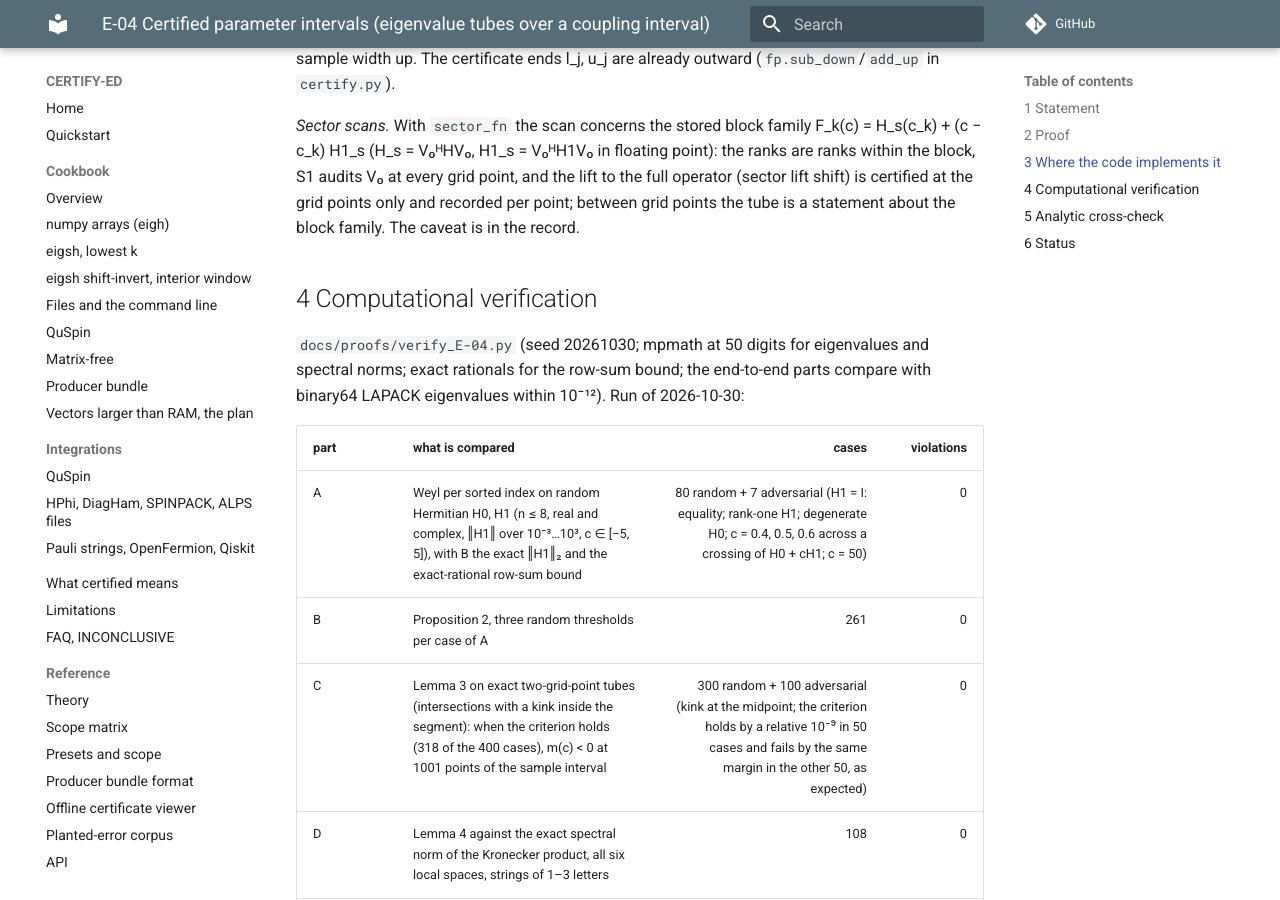
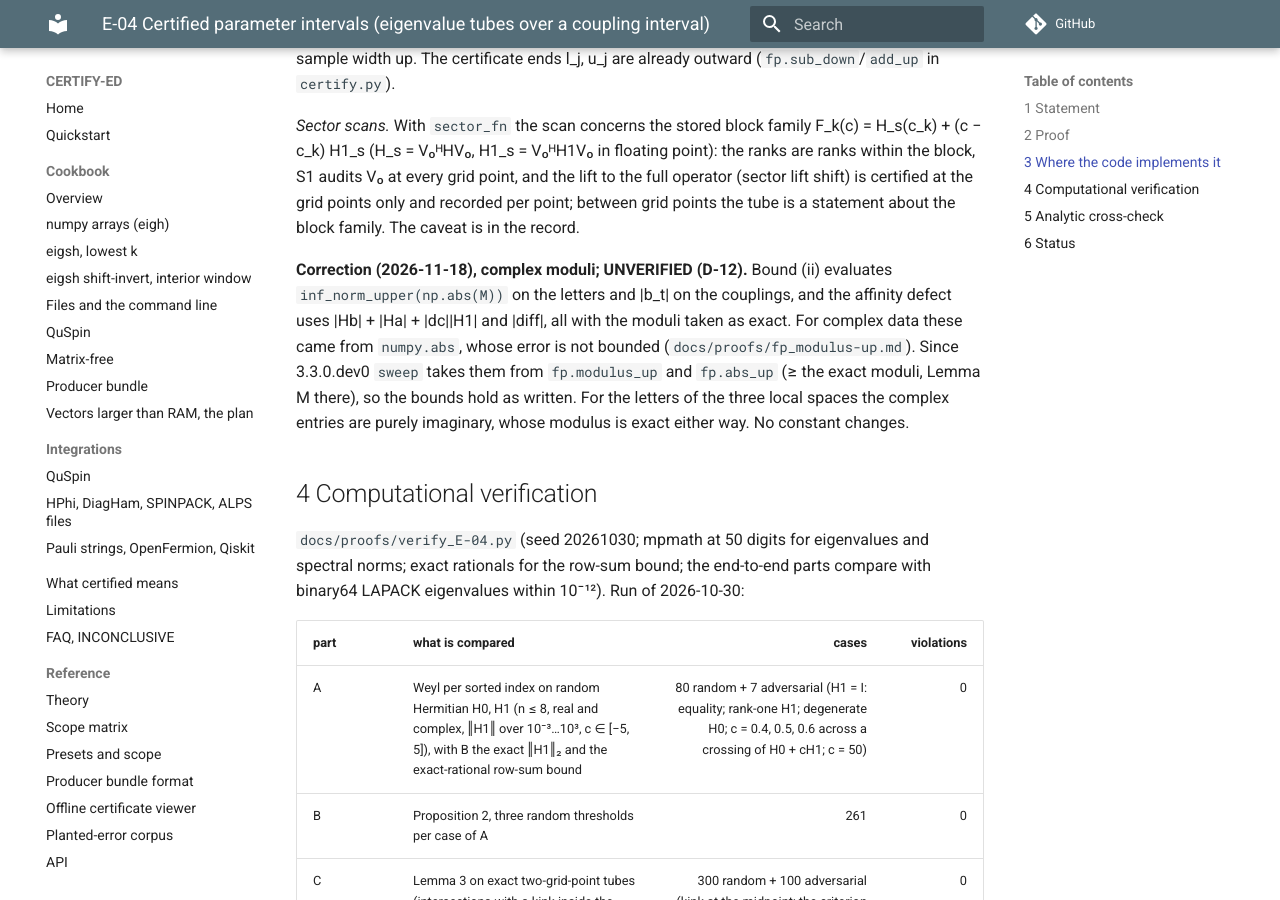
Before and after one commit to sarang-kernel/CERTIFY-ED, an MkDocs documentation site: the page built from docs/proofs/E-04_parameter_intervals.md, in a window 1280 px wide and 900 px high, scrolled down 3800 px. Built offline with MkDocs 1.6.1 and Material for MkDocs 9.7.7, drawn with Linux system fonts in a browser that asks for light colours; comment, search, counter and statistics services are not loaded; some of the changed text lies outside the part shown.

Commit message:
Note upper moduli in six derivation documents

```diff
--- a/docs/proofs/E-04_parameter_intervals.md
+++ b/docs/proofs/E-04_parameter_intervals.md
@@ -134,6 +134,13 @@ up. The certificate ends l_j, u_j are already outward (`fp.sub_down`/`add_up` in
 point, and the lift to the full operator (sector lift shift) is certified at the grid points only and recorded per
 point; between grid points the tube is a statement about the block family. The caveat is in the record.
 
+**Correction (2026-11-18), complex moduli; UNVERIFIED (D-12).** Bound (ii) evaluates `inf_norm_upper(np.abs(M))` on the
+letters and |b_t| on the couplings, and the affinity defect uses |Hb| + |Ha| + |dc||H1| and |diff|, all with the moduli
+taken as exact. For complex data these came from `numpy.abs`, whose error is not bounded (`docs/proofs/fp_modulus-up.md`). Since 3.3.0.dev0
+`sweep` takes them from `fp.modulus_up` and `fp.abs_up` (≥ the exact moduli, Lemma M there), so the bounds hold as
+written. For the letters of the three local spaces the complex entries are purely imaginary, whose modulus is exact
+either way. No constant changes.
+
 ## 4 Computational verification
 
 `docs/proofs/verify_E-04.py` (seed 20261030; mpmath at 50 digits for eigenvalues and spectral norms; exact
@@ -180,3 +187,4 @@ dense block diagonalisation; the CLI.
 
 Derived by Claude on 2026-10-30; machine-checked (1 049 random + 107 adversarial cases, 0 violations; negative
 controls detected); independent re-derivation: done 2026-10-30 (fresh-context session, verdict ERROR, docs/proofs/VERDICTS.md); Sarang's check (D-12): pending.
+Correction for complex moduli on 2026-11-18 (end of section 3; UNVERIFIED, D-12).
```
Also changed, not shown: docs/proofs/C-04_correlation_lift.md (+6 -0 lines), docs/proofs/C-07_moments.md (+8 -0 lines), docs/proofs/E-03_generalized.md (+7 -0 lines), docs/proofs/E-07_davis_kahan.md (+8 -0 lines), docs/proofs/int05_underflow.md (+7 -0 lines).
